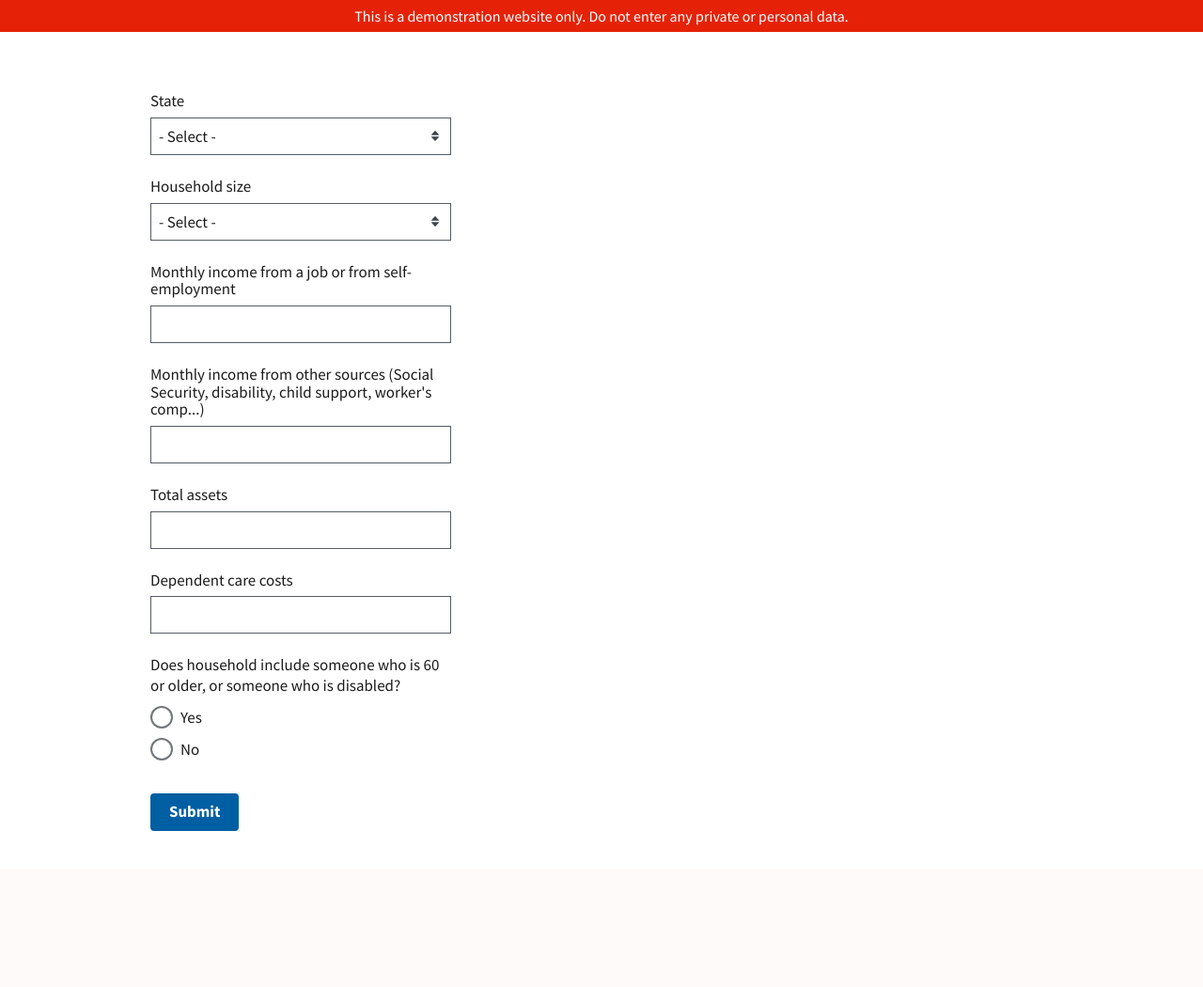
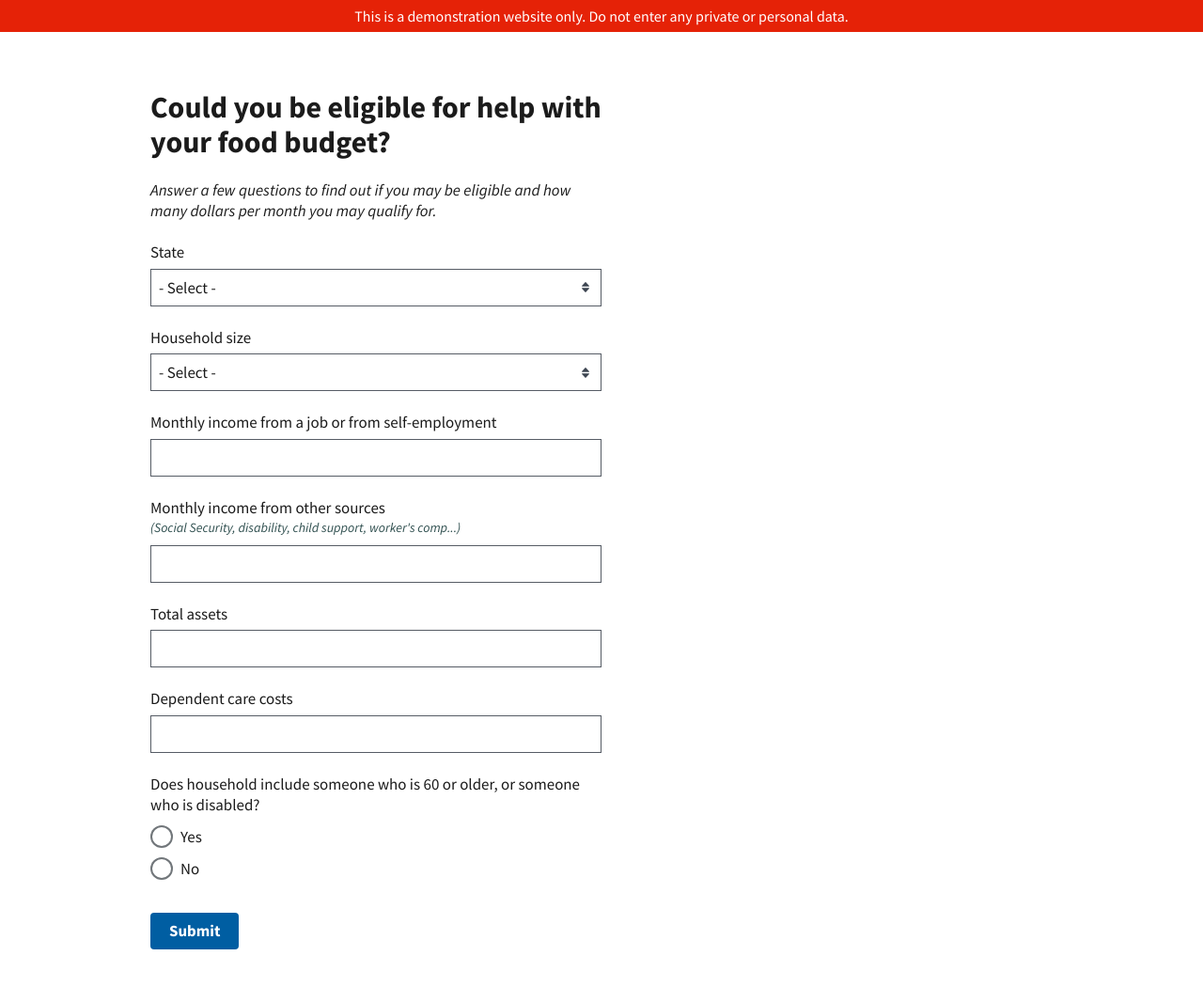
Before and after one commit to 18F/snap-api-prototype, a Flask app: page /prescreener in a window 1280 px wide. Shown: the whole page at 94% size. Before the commit the page ends 884 px from the top, so only its background shows below. Run offline with Flask 2, Linux system fonts and the light colour scheme.

Commit message:
Pre-screener front-end tweaks

```diff
--- a/static/custom-styles.css
+++ b/static/custom-styles.css
@@ -35,3 +35,8 @@ h2 {
 fieldset legend {
   margin-bottom: 12px;
 }
+
+.label-sub-text {
+  color: #2F4F4F;
+  font-size: 14px;
+}
--- a/templates/prescreener.html
+++ b/templates/prescreener.html
@@ -17,7 +17,9 @@
     <div class="grid-container margin-y-5">
       <div class="grid-row">
         <div class="tablet:grid-col-6">
-          <form id="prescreener-form" class="usa-form">
+          <h1>Could you be eligible for help with your food budget?</h1>
+          <form id="prescreener-form" class="usa-form usa-form--large">
+            <em>Answer a few questions to find out if you may be eligible and how many dollars per month you may qualify for.</em>
             <fieldset class="usa-fieldset">
               <label class="usa-label" for="state_or_territory">State</label>
               <select required class="usa-select" id="state_or_territory" name="state_or_territory">
@@ -96,8 +98,11 @@
                      class="usa-input"
                      required />
               <label class="usa-label" for="monthly_non_job_income">
-                Monthly income from other sources (Social Security, disability, child support, worker's comp...)
+                Monthly income from other sources
               </label>
+              <em class="label-sub-text">
+                (Social Security, disability, child support, worker's comp...)
+              </em>
               <input id="monthly_non_job_income"
                      name="monthly_non_job_income"
                      class="usa-input"
```
